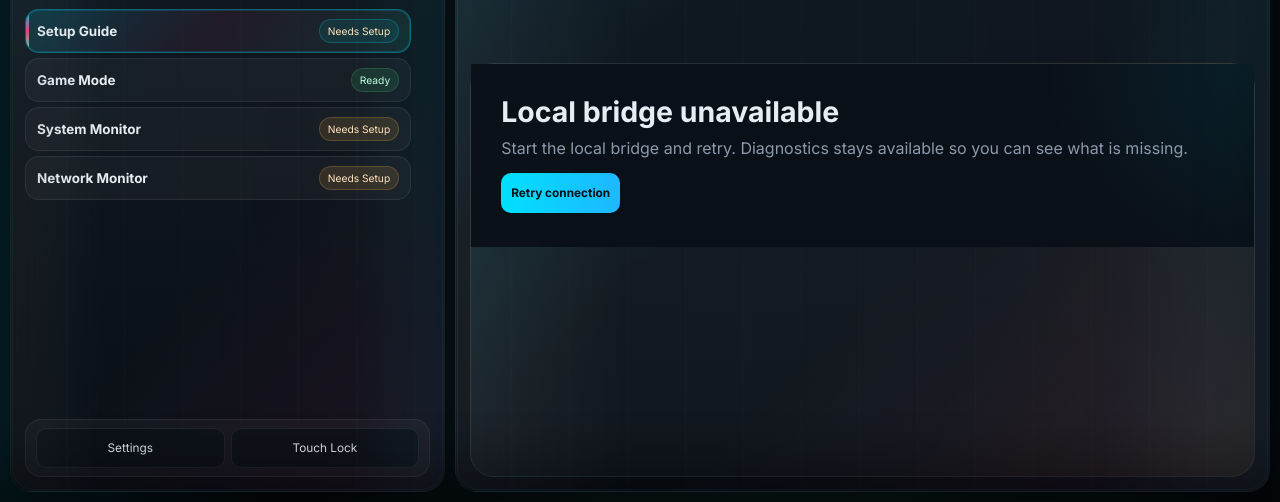
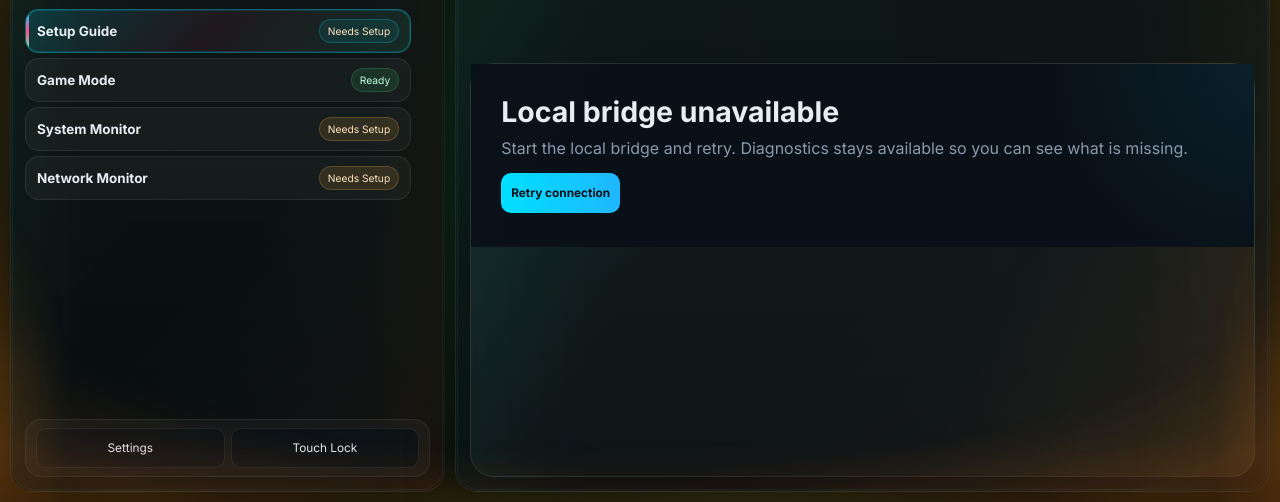
Before and after one commit to SilverFuel/xeneon-widgets, a website: page dashboard.html in a window 1280 px wide. Shown: the part 298-800 px from the top of the page. Drawn offline with Linux system fonts and the light colour scheme; no server answers.

Commit message:
Refine dashboard visor overlay

```diff
--- a/css/widgets.css
+++ b/css/widgets.css
@@ -600,26 +600,40 @@ a.is-touch-pressing,
   }
 }
 
+@keyframes dashboard-visor-breathe {
+  0%,
+  100% {
+    opacity: calc(0.42 * var(--dashboard-aura-opacity) * var(--dashboard-surface-opacity));
+  }
+
+  50% {
+    opacity: calc(0.62 * var(--dashboard-aura-opacity) * var(--dashboard-surface-opacity));
+  }
+}
+
 .dashboard-native-page {
   --dashboard-surface-opacity: 1;
   --dashboard-widget-opacity: 1;
   --dashboard-aura-opacity: 1;
-  --dashboard-accent: #00e0ff;
-  --dashboard-secondary: #44f0c2;
-  --dashboard-warm: #f5a623;
-  --dashboard-accent-glow: rgba(0, 224, 255, 0.12);
-  --dashboard-secondary-glow: rgba(68, 240, 194, 0.1);
-  --dashboard-warm-glow: rgba(245, 166, 35, 0.1);
-  --dashboard-theme-bg: #070d13;
+  --dashboard-accent: #43ff9d;
+  --dashboard-secondary: #95ff5f;
+  --dashboard-warm: #ff9d2e;
+  --dashboard-accent-glow: rgba(67, 255, 157, 0.13);
+  --dashboard-secondary-glow: rgba(149, 255, 95, 0.1);
+  --dashboard-warm-glow: rgba(255, 157, 46, 0.14);
+  --dashboard-visor-glass: rgba(16, 49, 32, 0.28);
+  --dashboard-visor-rim: rgba(255, 139, 34, 0.44);
+  --dashboard-theme-bg: #07100a;
   display: grid;
   place-items: center;
   min-height: 100vh;
   padding: 0;
   overflow: hidden;
   background:
+    radial-gradient(ellipse at 50% 50%, rgba(67, 255, 157, 0.1), transparent 52%),
     linear-gradient(110deg, var(--dashboard-accent-glow), transparent 30%),
     linear-gradient(290deg, var(--dashboard-warm-glow), transparent 34%),
-    linear-gradient(180deg, rgba(7, 12, 18, 0), rgba(6, 9, 14, 0.68)),
+    linear-gradient(180deg, rgba(4, 16, 9, 0), rgba(5, 9, 7, 0.76)),
     rgba(11, 15, 20, calc(0.94 * var(--dashboard-surface-opacity)));
 }
 
@@ -639,7 +653,8 @@ a.is-touch-pressing,
   overflow: hidden;
   isolation: isolate;
   background:
-    linear-gradient(90deg, var(--dashboard-accent-glow), transparent 22%, var(--dashboard-secondary-glow) 58%, transparent),
+    radial-gradient(ellipse 86% 72% at 50% 52%, rgba(67, 255, 157, 0.11), transparent 64%),
+    linear-gradient(90deg, rgba(255, 139, 34, 0.13), transparent 18%, var(--dashboard-secondary-glow) 58%, transparent 82%, rgba(255, 139, 34, 0.14)),
     var(--dashboard-theme-bg);
 }
 
@@ -660,13 +675,15 @@ a.is-touch-pressing,
 
 .dashboard-ambient-layer {
   z-index: 1;
-  opacity: calc(0.7 * var(--dashboard-aura-opacity) * var(--dashboard-surface-opacity));
+  opacity: calc(0.46 * var(--dashboard-aura-opacity) * var(--dashboard-surface-opacity));
   background:
-    linear-gradient(90deg, rgba(255, 255, 255, 0.055) 1px, transparent 1px),
-    linear-gradient(180deg, rgba(255, 255, 255, 0.045) 1px, transparent 1px),
-    repeating-linear-gradient(0deg, rgba(255, 255, 255, 0.022) 0 1px, transparent 1px 4px);
-  background-size: 80px 80px, 80px 80px, 100% 4px;
-  mask-image: linear-gradient(90deg, transparent 0, #000 10%, #000 94%, transparent 100%);
+    radial-gradient(ellipse 96% 76% at 50% 52%, transparent 0 54%, rgba(255, 139, 34, 0.12) 66%, rgba(255, 157, 46, 0.34) 82%, rgba(0, 0, 0, 0.68) 100%),
+    radial-gradient(ellipse 48% 34% at 50% 48%, rgba(67, 255, 157, 0.13), transparent 72%),
+    linear-gradient(90deg, rgba(255, 139, 34, 0.3), transparent 12%, transparent 88%, rgba(255, 139, 34, 0.3)),
+    linear-gradient(180deg, rgba(255, 183, 71, 0.16), transparent 14%, transparent 86%, rgba(255, 117, 28, 0.2));
+  -webkit-mask-image: radial-gradient(ellipse 98% 84% at 50% 52%, transparent 0 58%, rgba(0, 0, 0, 0.55) 72%, #000 100%);
+  mask-image: radial-gradient(ellipse 98% 84% at 50% 52%, transparent 0 58%, rgba(0, 0, 0, 0.55) 72%, #000 100%);
+  animation: dashboard-visor-breathe 7s ease-in-out infinite;
 }
 
 .dashboard-native-page--motion-off .dashboard-ambient-canvas,
@@ -684,19 +701,35 @@ a.is-touch-pressing,
 }
 
 .dashboard-stage-shell::before {
-  display: none;
+  z-index: 1;
+  inset: 0;
+  background:
+    radial-gradient(ellipse 94% 72% at 50% 50%, transparent 0 55%, rgba(255, 139, 34, 0.16) 66%, rgba(255, 170, 56, 0.42) 82%, rgba(0, 0, 0, 0.7) 100%),
+    linear-gradient(90deg, rgba(255, 128, 28, 0.5), transparent 7%, transparent 93%, rgba(255, 128, 28, 0.5)),
+    linear-gradient(180deg, rgba(255, 183, 71, 0.28), transparent 11%, transparent 89%, rgba(255, 113, 24, 0.28));
+  box-shadow:
+    inset 0 0 54px rgba(255, 139, 34, 0.16),
+    inset 0 0 120px rgba(0, 0, 0, 0.62);
+  opacity: calc(0.82 * var(--dashboard-aura-opacity) * var(--dashboard-surface-opacity));
+  animation: dashboard-visor-breathe 7s ease-in-out infinite;
 }
 
 .dashboard-stage-shell::after {
   z-index: 4;
   inset: 0;
-  background: linear-gradient(180deg, rgba(255, 255, 255, 0.06), transparent 8%, transparent 90%, rgba(0, 0, 0, 0.24));
-  box-shadow: inset 0 0 80px rgba(0, 0, 0, 0.48);
+  background:
+    radial-gradient(ellipse 90% 70% at 50% 52%, transparent 0 62%, rgba(255, 139, 34, 0.18) 80%, rgba(0, 0, 0, 0.64) 100%),
+    linear-gradient(90deg, rgba(255, 139, 34, 0.3), transparent 5%, transparent 95%, rgba(255, 139, 34, 0.3)),
+    linear-gradient(180deg, rgba(255, 183, 71, 0.16), transparent 8%, transparent 92%, rgba(255, 117, 28, 0.18));
+  -webkit-mask-image: radial-gradient(ellipse 82% 62% at 50% 52%, transparent 0 62%, rgba(0, 0, 0, 0.7) 78%, #000 100%);
+  mask-image: radial-gradient(ellipse 82% 62% at 50% 52%, transparent 0 62%, rgba(0, 0, 0, 0.7) 78%, #000 100%);
+  box-shadow: inset 0 0 72px rgba(0, 0, 0, 0.36), inset 0 0 90px rgba(255, 139, 34, 0.1);
+  opacity: 0.68;
 }
 
 .dashboard-stage,
 .dashboard-router-stage {
-  z-index: 2;
+  z-index: 3;
 }
 
 .dashboard-stage.native-dashboard {
@@ -799,9 +832,9 @@ a.is-touch-pressing,
   border: 1px solid var(--color-border);
   border-radius: 22px;
   background:
-    linear-gradient(135deg, rgba(0, 224, 255, calc(0.11 * var(--dashboard-surface-opacity))), transparent 34%),
-    linear-gradient(315deg, rgba(255, 77, 141, calc(0.08 * var(--dashboard-surface-opacity))), transparent 38%),
-    linear-gradient(180deg, rgba(21, 29, 39, calc(0.9 * var(--dashboard-surface-opacity))), rgba(10, 15, 22, calc(0.96 * var(--dashboard-surface-opacity))));
+    linear-gradient(135deg, rgba(67, 255, 157, calc(0.055 * var(--dashboard-surface-opacity))), transparent 34%),
+    linear-gradient(315deg, rgba(255, 139, 34, calc(0.045 * var(--dashboard-surface-opacity))), transparent 38%),
+    linear-gradient(180deg, rgba(17, 27, 26, calc(0.94 * var(--dashboard-surface-opacity))), rgba(8, 13, 16, calc(0.98 * var(--dashboard-surface-opacity))));
   box-shadow: 0 22px 48px rgba(0, 0, 0, 0.42), inset 0 1px 0 rgba(255, 255, 255, 0.06);
   overflow: hidden;
   backdrop-filter: blur(16px) saturate(1.15);
@@ -815,9 +848,16 @@ a.is-touch-pressing,
   pointer-events: none;
   border-radius: inherit;
   background:
-    linear-gradient(90deg, rgba(255, 255, 255, 0.11), transparent 22%, transparent 78%, rgba(0, 224, 255, 0.12)),
-    repeating-linear-gradient(90deg, transparent 0 54px, rgba(255, 255, 255, 0.025) 55px, transparent 58px);
-  opacity: calc(0.5 * var(--dashboard-surface-opacity));
+    radial-gradient(ellipse 72% 46% at 50% 0%, rgba(255, 157, 46, 0.15), transparent 62%),
+    linear-gradient(90deg, rgba(67, 255, 157, 0.14), transparent 18%, transparent 82%, rgba(255, 139, 34, 0.16));
+  opacity: calc(0.22 * var(--dashboard-surface-opacity));
+  z-index: 0;
+}
+
+.router-rail > *,
+.router-viewer > * {
+  position: relative;
+  z-index: 1;
 }
 
 .router-rail::after,
@@ -1586,8 +1626,11 @@ a.is-touch-pressing,
 .router-viewer__frame-shell::after {
   z-index: 2;
   background:
-    linear-gradient(180deg, rgba(255, 255, 255, 0.08), transparent 10%, transparent 88%, rgba(0, 0, 0, 0.22)),
-    repeating-linear-gradient(0deg, transparent 0 3px, rgba(255, 255, 255, 0.035) 3px 4px);
+    radial-gradient(ellipse 82% 64% at 50% 50%, transparent 0 66%, rgba(255, 139, 34, 0.16) 84%, rgba(0, 0, 0, 0.32) 100%),
+    linear-gradient(90deg, rgba(255, 139, 34, 0.16), transparent 8%, transparent 92%, rgba(255, 139, 34, 0.16)),
+    linear-gradient(180deg, rgba(255, 183, 71, 0.08), transparent 10%, transparent 90%, rgba(0, 0, 0, 0.14));
+  -webkit-mask-image: radial-gradient(ellipse 78% 60% at 50% 50%, transparent 0 66%, rgba(0, 0, 0, 0.72) 84%, #000 100%);
+  mask-image: radial-gradient(ellipse 78% 60% at 50% 50%, transparent 0 66%, rgba(0, 0, 0, 0.72) 84%, #000 100%);
   opacity: 0.34;
 }
 
```
